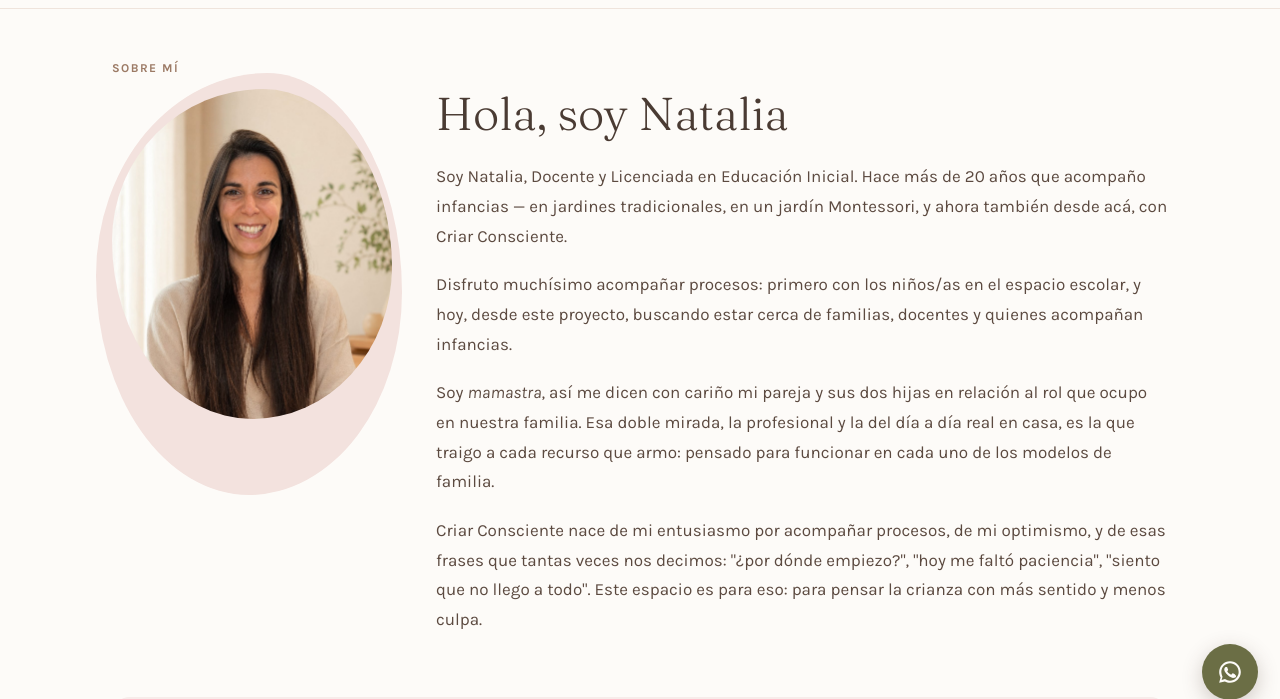
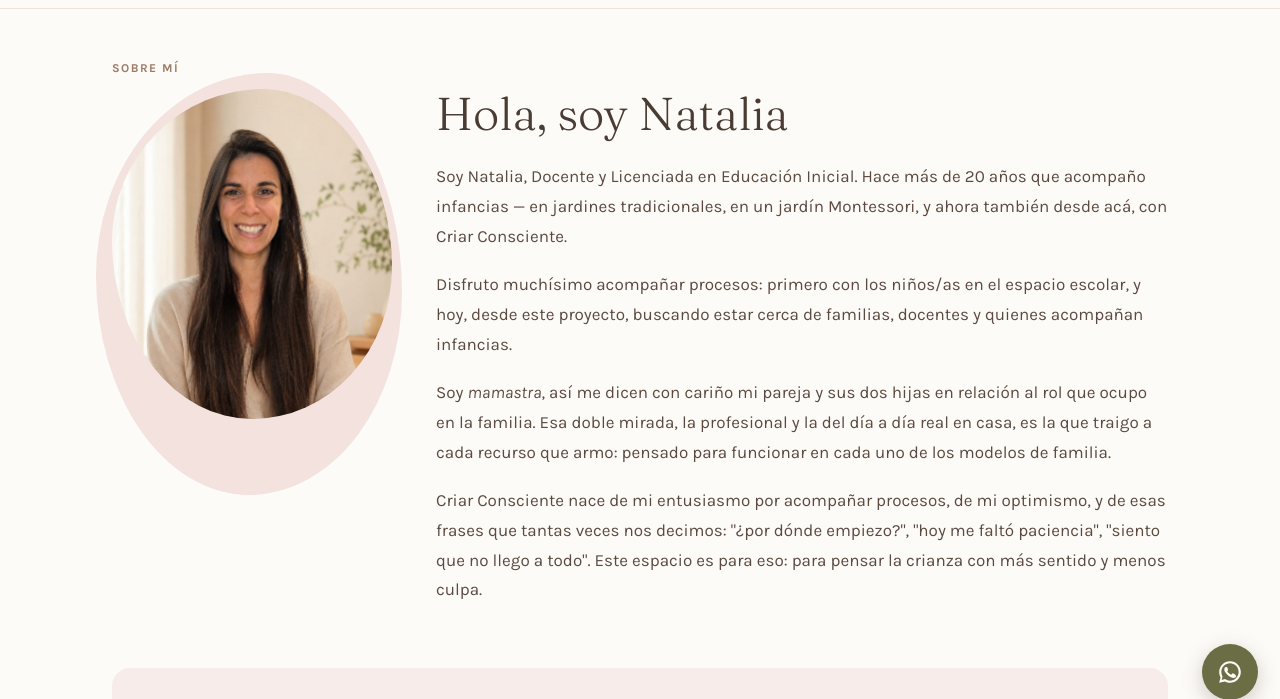
Before and after one commit to natilevy05-oss/criar-consciente, a website: page public/sobre-mi.html in a window 1280 px wide. Shown: the part 78-777 px from the top of the page. Drawn offline with Linux system fonts and the light colour scheme.

Commit message:
Cambia "nuestra familia" por "la familia" en sobre-mi.html
Co-Authored-By: Claude Sonnet 5 <noreply@anthropic.com>

```diff
--- a/public/sobre-mi.html
+++ b/public/sobre-mi.html
@@ -52,7 +52,7 @@
           <h1>Hola, soy Natalia</h1>
           <p>Soy Natalia, Docente y Licenciada en Educación Inicial. Hace más de 20 años que acompaño infancias — en jardines tradicionales, en un jardín Montessori, y ahora también desde acá, con Criar Consciente.</p>
           <p>Disfruto muchísimo acompañar procesos: primero con los niños/as en el espacio escolar, y hoy, desde este proyecto, buscando estar cerca de familias, docentes y quienes acompañan infancias.</p>
-          <p>Soy <i>mamastra</i>, así me dicen con cariño mi pareja y sus dos hijas en relación al rol que ocupo en nuestra familia. Esa doble mirada, la profesional y la del día a día real en casa, es la que traigo a cada recurso que armo: pensado para funcionar en cada uno de los modelos de familia.</p>
+          <p>Soy <i>mamastra</i>, así me dicen con cariño mi pareja y sus dos hijas en relación al rol que ocupo en la familia. Esa doble mirada, la profesional y la del día a día real en casa, es la que traigo a cada recurso que armo: pensado para funcionar en cada uno de los modelos de familia.</p>
           <p>Criar Consciente nace de mi entusiasmo por acompañar procesos, de mi optimismo, y de esas frases que tantas veces nos decimos: "¿por dónde empiezo?", "hoy me faltó paciencia", "siento que no llego a todo". Este espacio es para eso: para pensar la crianza con más sentido y menos culpa.</p>
         </div>
       </div>
```
